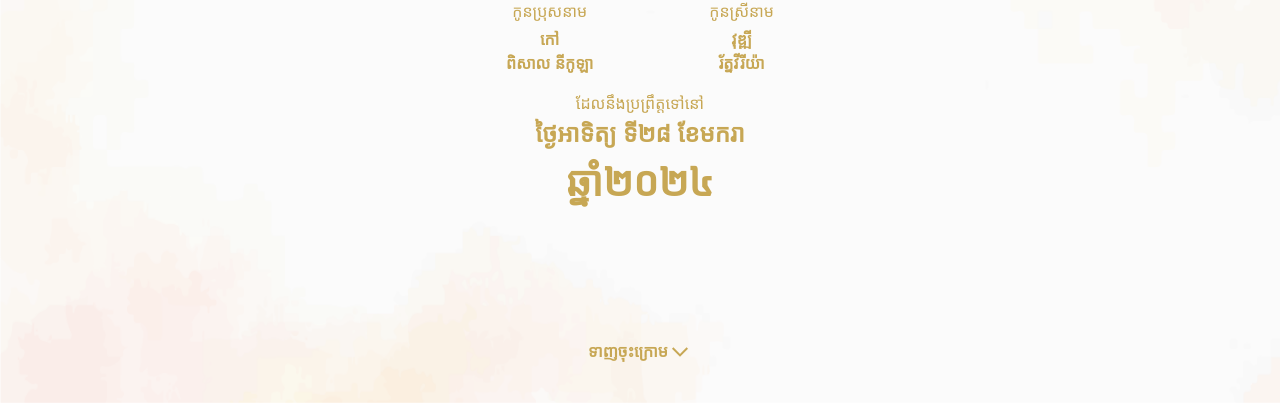
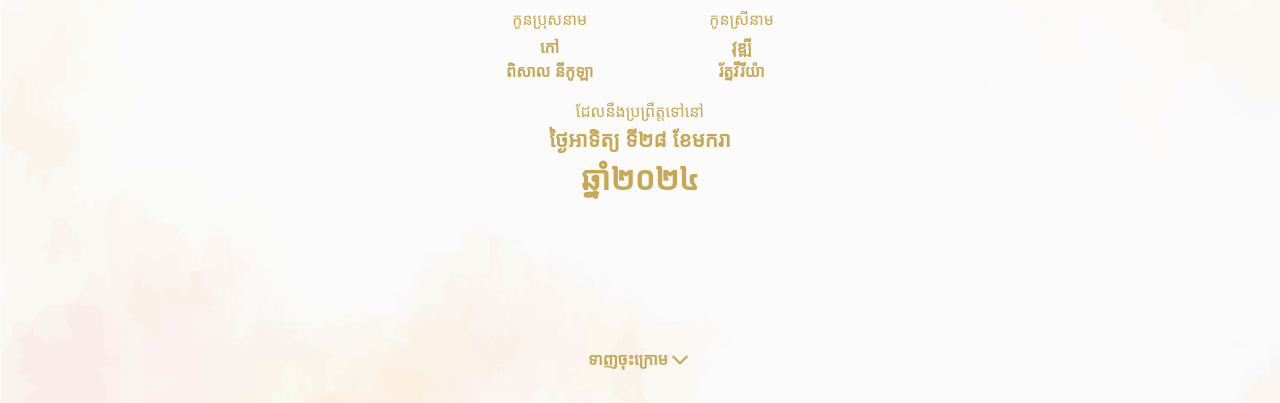
Before and after one commit to leng2112/wedding_template, a website: page index.html in a window 1280 px wide. Both pictures are taken after a click on the button "សូមចុចបើកសំបុត្រ". Shown: the part 397-800 px from the top of the page. Drawn offline with Linux system fonts and the light colour scheme; files whose address does not match are found by name; a web font is replaced by a local one.

Commit message:
make first page and popup page , generator link for invite guest

```diff
--- a/css/styles.css
+++ b/css/styles.css
@@ -186,7 +186,12 @@ text {
     transform: translateY(6px);
   }
 }
-
+.z-3 {
+  z-index: 50;
+}
+.min-h-screen-s, .min-h-svh {
+    min-height: 100svh;
+}
 .arrow-icon {
   animation: bounce 1.2s infinite;
   transition: opacity 0.3s ease-in-out;
--- a/index.html
+++ b/index.html
@@ -70,7 +70,8 @@
     <main id="scrollable-page" class="position-relative min-vh-100">
         <div class="d-flex flex-column w-100 min-vh-100">
             <section id="home" class="position-relative slide-in">
-                <div class="d-flex flex-column w-100 min-vh-100 justify-content-center align-items-center text-uppercase"
+                <div class="d-flex flex-column w-100 min-h-screen-s">
+                    <div class="d-flex flex-column min-h-screen-s justify-content-center align-items-center text-2xl"
                         style="opacity: 1;">
 
                         <!-- Title -->
@@ -111,21 +112,22 @@
                                 ដែលនឹងប្រព្រឹត្តទៅនៅ
                             </p>
                             <div class="fw-semibold">
-                            <div class="text-center text-2xl text-uppercase" style="font-size: 1.5rem; color: #C7A754;">
+                                <div class="text-center text-2xl text-uppercase"
+                                    style="font-size: 1.3rem; color: #C7A754;">
                                     ថ្ងៃអាទិត្យ ទី២៨&ZeroWidthSpace; ខែមករា <br>
-                                <span class="text-uppercase fs-1" style="color: #C7A754;">ឆ្នាំ២០២៤</span>
+                                    <span class="text-uppercase fs-2" style="color: #C7A754;">ឆ្នាំ២០២៤</span>
                                 </div>
                             </div>
                         </div>
                         <div class="position-absolute w-100  fw-bold d-flex justify-content-center arrow-icon"
-                        style="bottom: 2.5rem; font-size: 1rem; color: #C7A754; ">
+                            style="bottom: 2rem; font-size: 1rem; color: #C7A754; ">
                             ទាញចុះក្រោម
                             <svg class="" xmlns="http://www.w3.org/2000/svg" width="24" height="24" fill="#C7A754"
                                 viewBox="0 0 24 24">
                                 <path d="M12 16.5l-8-8 1.4-1.4L12 13.7l6.6-6.6L20 8.5z" />
                             </svg>
                         </div>
-
+                    </div>
             </section>
             <section id="gallery1st" class="position-relative">
                 <div class="images px-4 mt-5 mb-5 mx-auto w-100 h-100"
```
Lines whose indentation alone changed are shown as unchanged.
